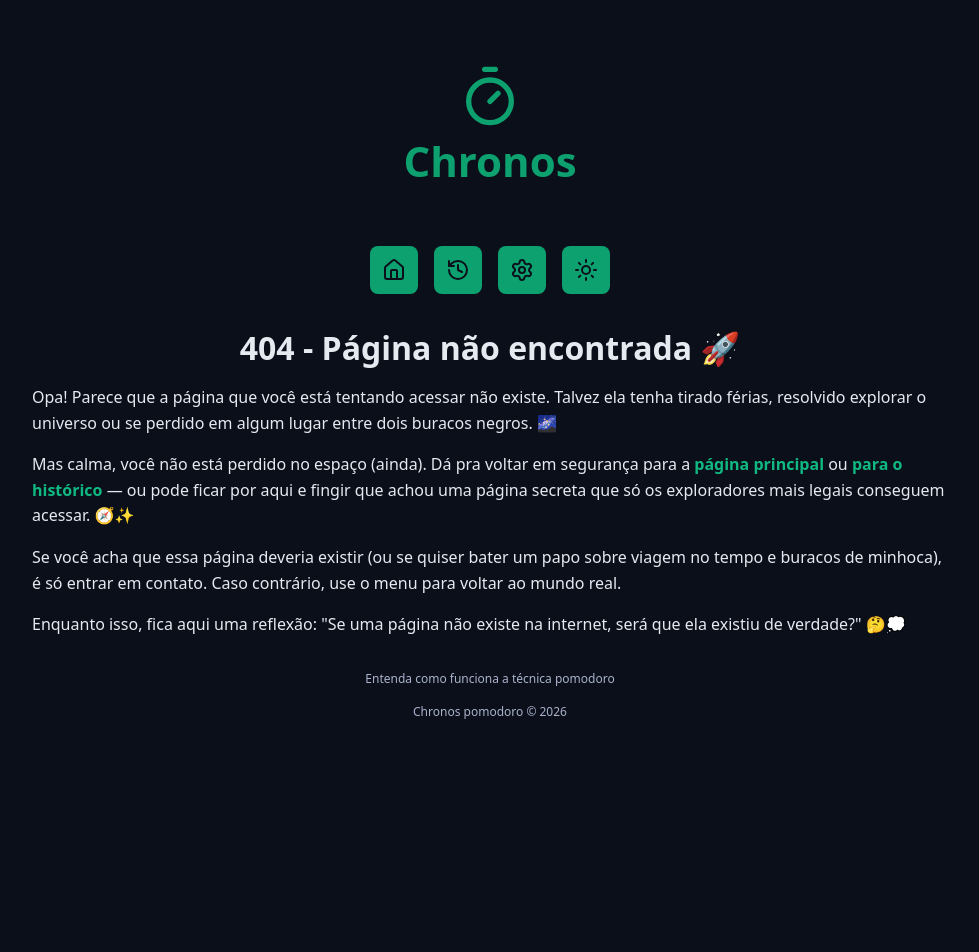
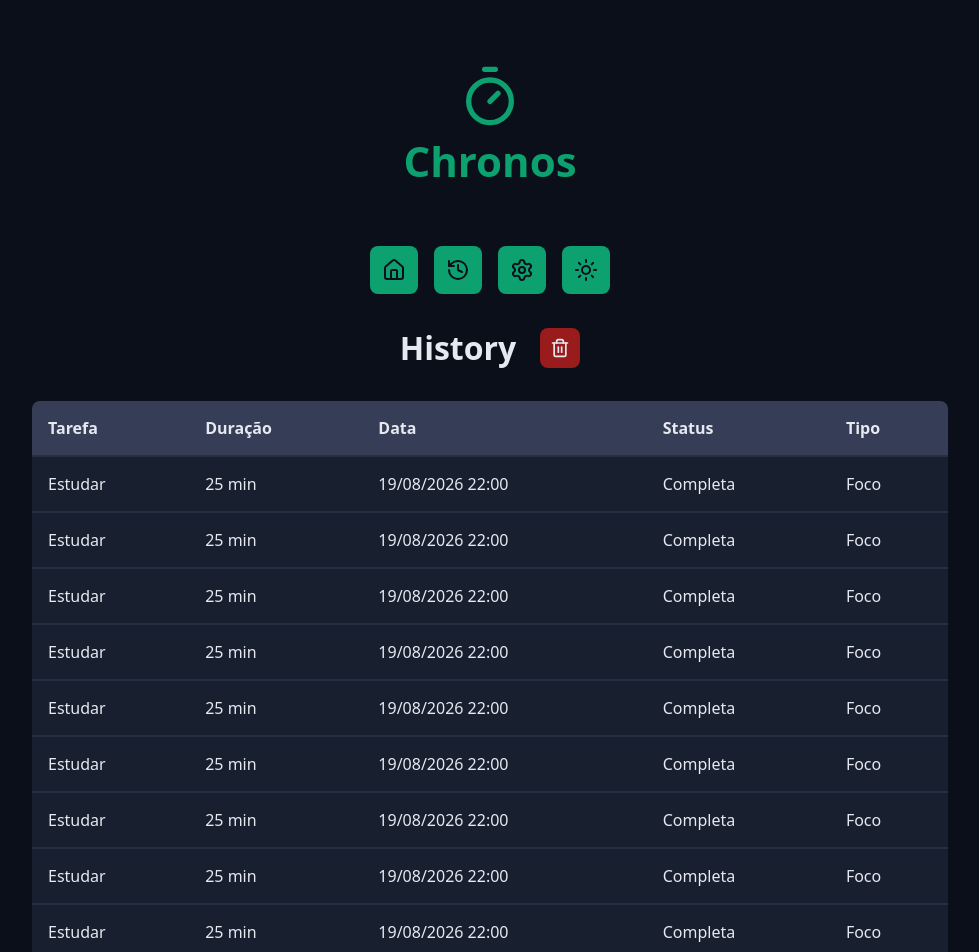
Before and after one commit to DevVictorH/Chronos-Pomodoro, a React (Vite) app: page /history in a window 1280 px wide. Shown: the top 952 px of the page, without its empty margins (150-1129 px from the left). Before the commit the page ends 800 px from the top, so only its background shows below. Built offline with nearby package versions, Linux system fonts and the light colour scheme.

Commit message:
criando historico e estilizando

```diff
--- /dev/null
+++ b/src/pages/History/index.tsx
@@ -0,0 +1,57 @@
+import { TrashIcon } from "lucide-react";
+import { Container } from "../../components/Container";
+import { DefaultButton } from "../../components/DefaultButton";
+import { Heading } from "../../components/Heading";
+import { MainTemplates } from "../../templates/MainTemplate";
+import styles from "./styles.module.css"
+
+export function History() {
+    return (
+        <MainTemplates>
+
+            <Container>
+                <Heading>
+                    <span>History</span>
+                    <span className={styles.buttonContainer}>
+                        <DefaultButton icon={<TrashIcon />} color="red"
+                            aria-label="Apagar todo o historico"
+                            title="Apagar historico" />
+                    </span>
+                </Heading>
+            </Container>
+
+            <Container>
+                <div className={styles.responsiveTable}>
+                    <table>
+                        <thead>
+                            <tr>
+                                <th>Tarefa</th>
+                                <th>Duração</th>
+                                <th>Data</th>
+                                <th>Status</th>
+                                <th>Tipo</th>
+                            </tr>
+                        </thead>
+
+                        <tbody>
+                            {Array.from({ length: 20 }).map(() => {
+                                return (
+                                    <tr>
+                                        <td>Estudar</td>
+                                        <td>25 min</td>
+                                        <td>19/08/2026 22:00</td>
+                                        <td>Completa</td>
+                                        <td>Foco</td>
+                                    </tr>
+                                )
+                            })}
+
+                        </tbody>
+                    </table>
+                </div>
+            </Container>
+
+        </MainTemplates>
+    )
+
+}
--- /dev/null
+++ b/src/pages/History/styles.module.css
@@ -0,0 +1,37 @@
+.buttonContainer button{
+    min-width: auto;
+    margin: 0;
+    padding: 1rem;
+}
+
+.buttonContainer button svg{
+    width: 2rem;
+    height: 2rem;
+}
+
+.responsiveTable {
+    overflow-x: auto;
+    border-radius: 0.8rem;
+}
+
+.responsiveTable table{
+    width: 100%;
+    min-width: 64rem;
+    font-size: 1.6rem;
+    border-collapse: collapse;
+}
+
+.responsiveTable th {
+  background-color: var(--gray-600);
+}
+
+.responsiveTable td {
+  background-color: var(--gray-800);
+}
+
+.responsiveTable th,
+.responsiveTable td {
+  border-bottom: 0.2rem solid var(--gray-700);
+  text-align: left;
+  padding: 1.6rem;
+}
--- a/src/routers/MainRouters/index.tsx
+++ b/src/routers/MainRouters/index.tsx
@@ -3,6 +3,7 @@
 import { NotFound } from "../../pages/NotFound";
 import { Home } from "../../pages/Home";
 import { useEffect } from "react";
+import { History } from "../../pages/History";
 
 function ScrollToTop() {
     const {pathname} = useLocation();
@@ -18,6 +19,7 @@
             <Routes>
                 <Route path="/" element={<Home />} />
                 <Route path="/about-pomodoro" element={<AboutPomodoro />} />
+                <Route path="/history" element={<History/>} />
                 <Route path="*" element={<NotFound />} />
             </Routes>
             <ScrollToTop />
```
